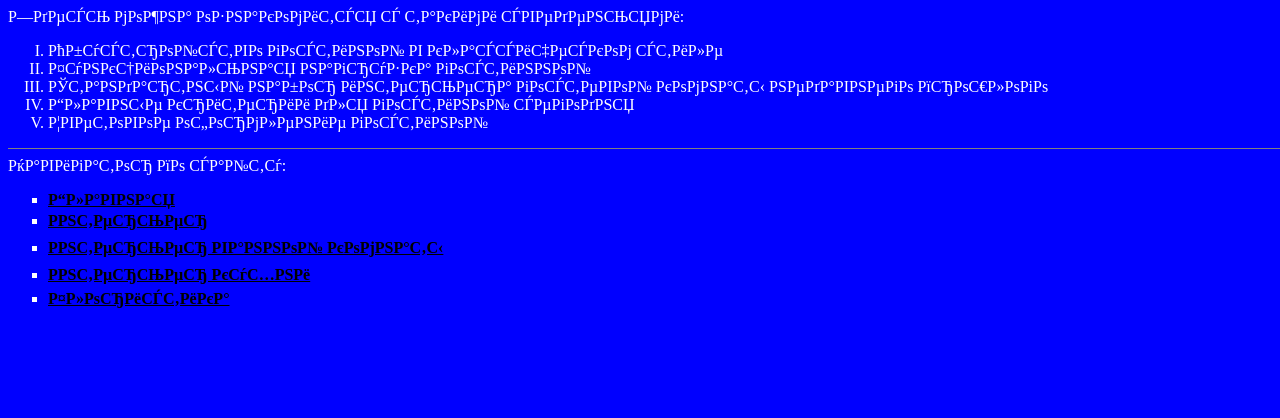
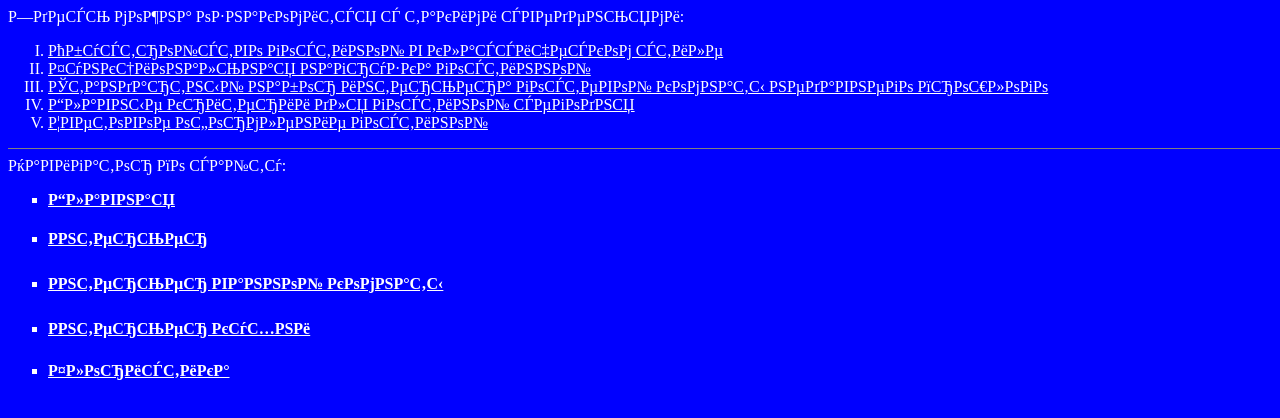
Before and after one commit to Lena6822Matvienko/sait_dizain, a plain HTML site: page sait 3_1.html in a window 1280 px wide. Shown: the top 418 px of the page. Drawn offline with Linux system fonts and the light colour scheme.

Commit message:
sait 3_1.html

```diff
--- a/sait 3_1.html
+++ b/sait 3_1.html
@@ -1,18 +1,32 @@
 <HTML>
 <HEAD>
 <TITLE> Фрейм 1</TITLE>
-<meta http-equiv="Content-Type" content="text/html; charset=windows-1251">   <!--utf-8-->
+<meta http-equiv="Content-Type" content="text/html; charset=windows-1251">
+
+<!--utf-8-->
 </HEAD>
-<BODY bgcolor="blue" and BODY TEXT="white" LINK="black" VLINK="green">
+<BODY bgcolor="blue" and BODY TEXT="white" link="white" vlink="black"
+
+alink="red">
 
 <div style="background-color: blue" align="LEFT">
 <LH> Здесь можна ознакомится с такими сведеньями:</LН>
 <OL TYPE="I">
-<LI>Обустройство гостиной в классическом стиле
- <LI>Функциональная нагрузка гостинной
-<LI>Стандартный набор интерьера гостевой комнаты недавнего прошлого
-<LI> Главные критерии для гостиной сегодня
- <LI> Цветовое оформление гостиной
+<LI> <a href="sait 3_3.html#ups1" target="_blank"> Обустройство гостиной в
+
+классическом стиле </a> <br>
+ <LI> <a href="sait 3_3.html#ups2" target="_blank"> Функциональная
+
+нагрузка гостинной </a> <br>
+<LI> <a href="sait 3_3.html#ups3" target="_blank"> Стандартный набор
+
+интерьера гостевой комнаты недавнего прошлого </a> <br>
+<LI> <a href="sait 3_3.html#ups4" target="_blank"> Главные критерии для
+
+гостиной сегодня </a> <br>
+ <LI> <a href="sait 3_3.html#ups5" target="_blank"> Цветовое оформление
+
+гостиной </a> <br>
 </OL>
   </div>
 
@@ -21,12 +35,24 @@
 <right>
 <LH> Навигатор по сайту:</LН>
 <UL TYPE="square">
-<LI>  <b> <A HREF="sait 1.html">  Главная </А> </b>
-<LI>  <b> <A HREF="sait 2.html">  Интерьер </А> </b>
-<LI>  <b> <A HREF="sait 4.html">  Интерьер ванной комнаты </А> </b>
-<LI>  <b> <A HREF="sait 5.html"> Интерьер кухни </А> </b>
- <LI>  <b> <A HREF="florist.html">  Флористика </А> </b>
+<body bgcolor="silver">
+<LI>  <b> <A HREF="sait 1.html" target="_top">  Главная </А> </b> <br>
+
+<br>
+<LI>  <b> <A HREF="sait 2.html" target="_top">  Интерьер </А> </b> <br>
+
+<br>
+<LI>  <b> <A HREF="sait 4.html" target="_top">  Интерьер ванной комнаты
+
+</А> </b> <br> <br>
+<LI>  <b> <A HREF="sait 5.html" target="_top"> Интерьер кухни </А> </b>
+
+<br> <br>
+ <LI>  <b> <A HREF="florist.html" target="_top">  Флористика </А> </b>
+
+<br> <br>
 </UL>
+</right>
 
 </BODY>
 </HTML>
```
